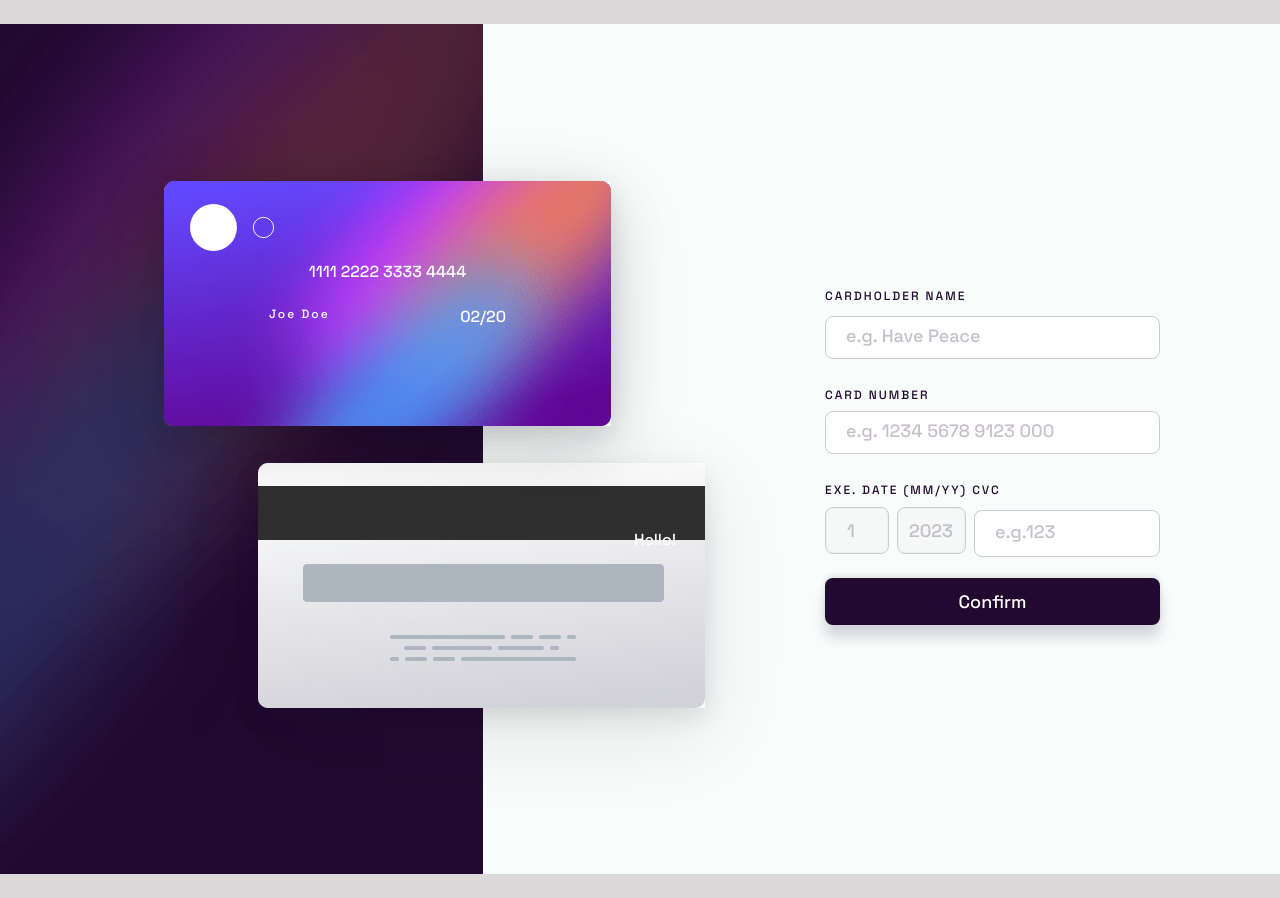
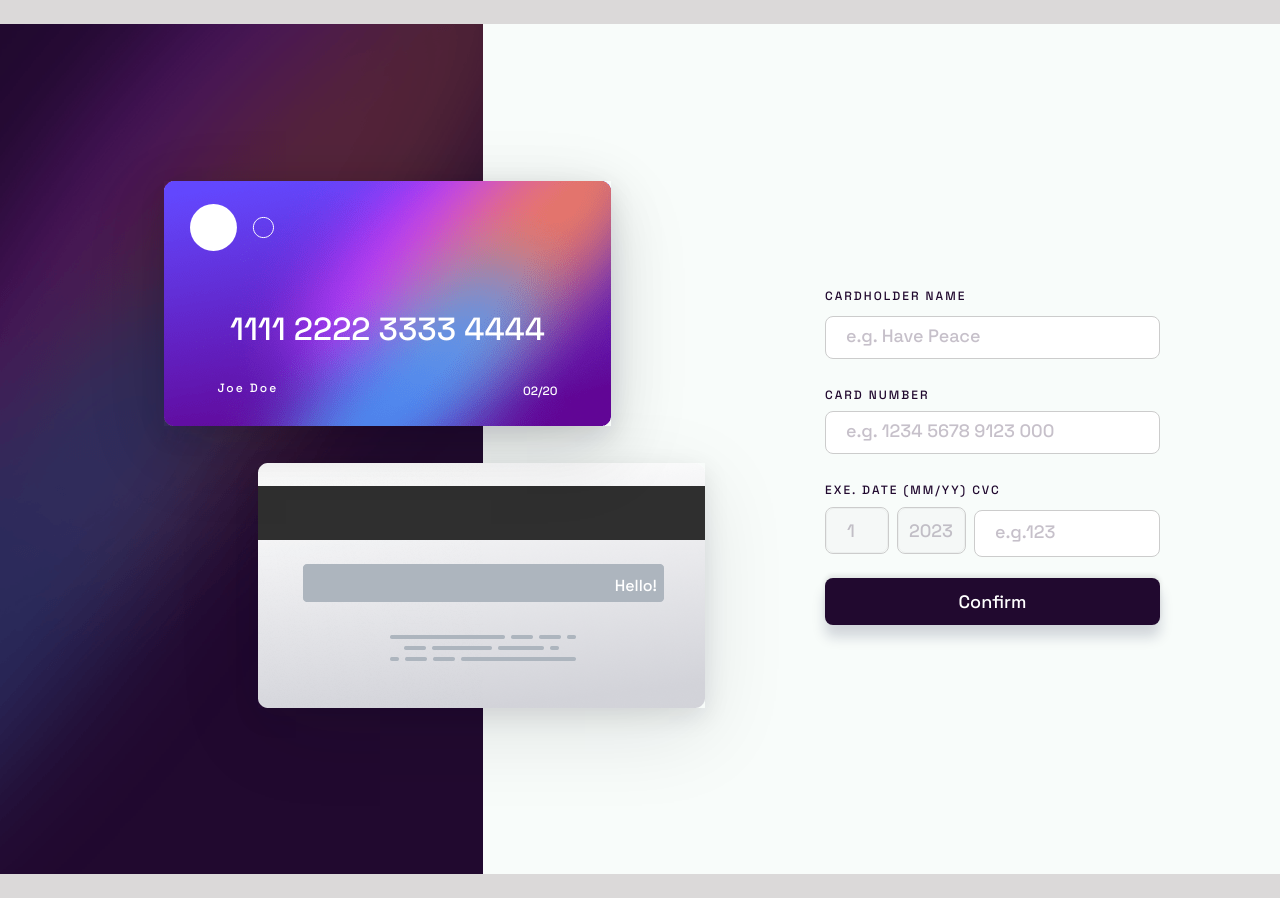
Before and after one commit to Have-Samuel/interactive-Card-Details, a plain HTML site: page index.html in a window 1280 px wide. Shown: the top 898 px of the page. Drawn offline with nearby package versions, Linux system fonts and the light colour scheme.

```diff
--- a/style.css
+++ b/style.css
@@ -188,6 +188,7 @@ p {
   flex-direction: column;
   justify-content: end;
   align-items: end;
+  font-size: 12px;
 }
 
 .namAndDate {
@@ -399,4 +400,51 @@ form button:focus {
     background-color: #fff;
     color: #21092f;
   }
+
+  .newCvc {
+    border-radius: 8px;
+    z-index: 1;
+    color: #fff;
+    text-align: end;
+    margin: 7rem 3rem 0 0;
+  }
+
+  .newNum {
+    color: #fff;
+    display: flex;
+    font-size: 2rem;
+    flex-direction: column;
+    justify-content: center;
+    align-items: center;
+    margin: 8rem auto 0 auto;
+  }
+
+  .namAndDate {
+    display: flex;
+    justify-content: space-between;
+    align-items: center;
+    margin: 0 auto;
+    margin-top: 2rem;
+    width: 340px;
+  }
+
+  .cardName {
+    color: #fff;
+    display: flex;
+    margin-left: 0;
+    flex-direction: column;
+    justify-content: center;
+    align-items: start;
+  }
+
+  .cardDate {
+    color: #fff;
+    display: flex;
+    flex-direction: column;
+    justify-content: end;
+    align-items: end;
+    font-size: 12px;
+  }
+
+
 }
```
